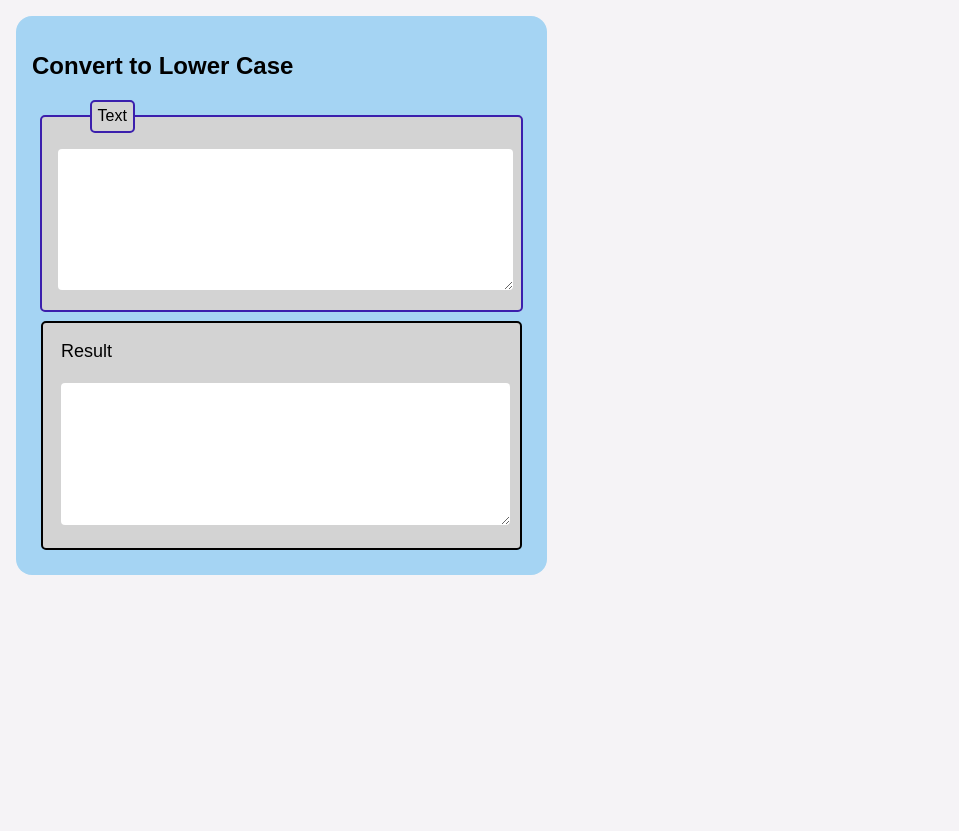
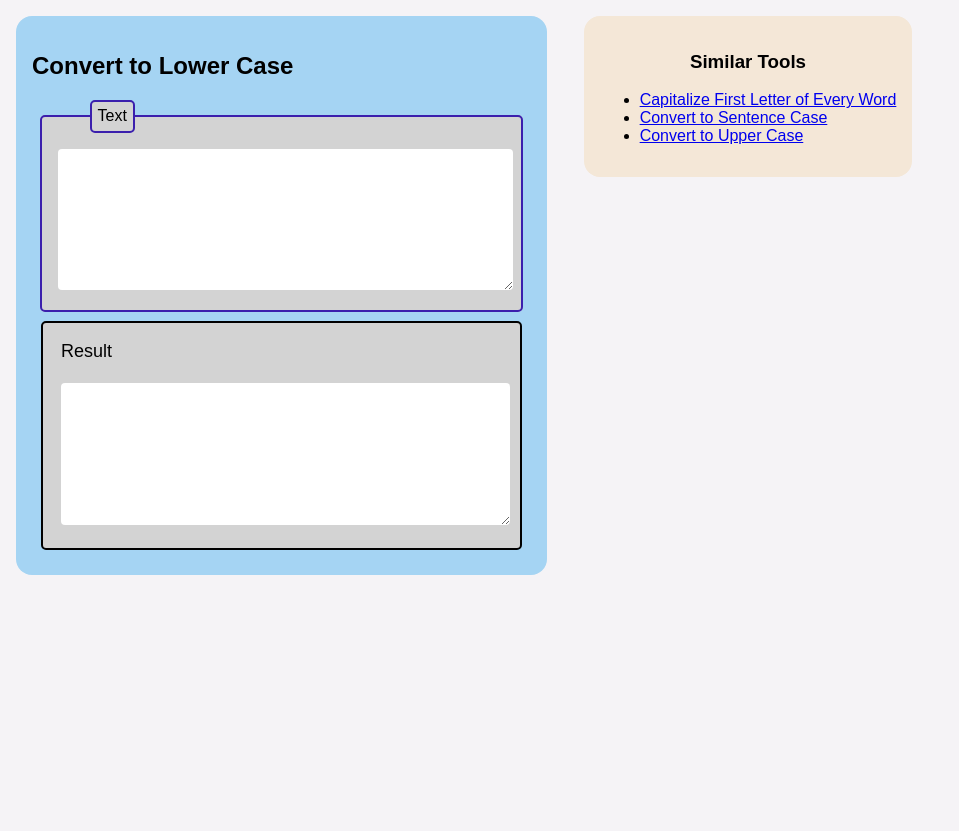
Before and after one commit to PJ-Finlay/Simple-Tools-Online, a PHP site: page /tools/convert-to-lower-case in a window 1280 px wide. Shown: the part 93-924 px from the top of the page, without its empty margins (0-959 px from the left). Run offline with PHP 8.4, Linux system fonts and the light colour scheme.

Commit message:
Added Similar Tools box

```diff
--- a/css/style.css
+++ b/css/style.css
@@ -13,6 +13,18 @@ main {
   padding: 1em;
   min-height: 100vh;
   background-color: #F5F3F6; }
+
+aside {
+  background-color: #f4e7d7;
+  display: inline-block;
+  padding: 1em;
+  margin-left: 2em;
+  border-radius: 1em;
+  vertical-align: top;
+  text-align: center; }
+
+aside > ul {
+  text-align: left; }
 
 /* Header */
 .header {
--- a/css/style.scss
+++ b/css/style.scss
@@ -34,6 +34,20 @@ main{
     padding: 1em;
     min-height: 100vh;
     background-color: $backgroundColor;
+}
+
+aside{
+    background-color: $accentColorOffWhite;
+    display: inline-block;
+    padding:1em;
+    margin-left: 2em;
+    border-radius: 1em;
+    vertical-align: top;
+    text-align: center;
+}
+
+aside > ul{
+    text-align: left;
 }
 
 /* Header */
--- a/js/script.js
+++ b/js/script.js
@@ -59,6 +59,7 @@ $(document).ready(function(){
                 $icon.text("fullscreen");
                 $("main").removeClass("fullscreen");
                 $icon.finish();
+                $icon.show();
             }
         });
         $fullscreenDiv.append($fullscreenToggle);
--- a/tools/binary-decimal-converter.php
+++ b/tools/binary-decimal-converter.php
@@ -15,7 +15,7 @@ include($_SERVER['DOCUMENT_ROOT'].'/php/header.php');
 
     <fieldset>
         <legend>Binary</legend>
-        <input type="text" id="binary">
+        <input type="text" id="binary" value="0">
     </fieldset>
 
     <script>
--- a/tools/convert-to-lower-case.php
+++ b/tools/convert-to-lower-case.php
@@ -27,5 +27,13 @@ include($_SERVER['DOCUMENT_ROOT'].'/php/header.php');
         });
     </script>
 </article>
+<aside class="similarTools">
+    <h3>Similar Tools</h3>
+    <ul>
+        <li><a href="tools/capitalize-first-letter-of-every-word">Capitalize First Letter of Every Word</a></li>
+        <li><a href="tools/convert-to-sentence-case">Convert to Sentence Case</a></li>
+        <li><a href="tools/convert-to-upper-case">Convert to Upper Case</a></li>
+    </ul>
+</aside>
 
 <?php include($_SERVER['DOCUMENT_ROOT'].'/php/footer.php');?>
```
Also changed, not shown: index.php (+0 -14 lines), todo.txt (+11 -0 lines), tools/capitalize-first-letter-of-every-word.php (+8 -0 lines), tools/convert-to-sentence-case.php (+8 -0 lines), tools/convert-to-upper-case.php (+8 -0 lines), tools/morse-code-converter.php (added, +84 -0 lines), 1 other file.
